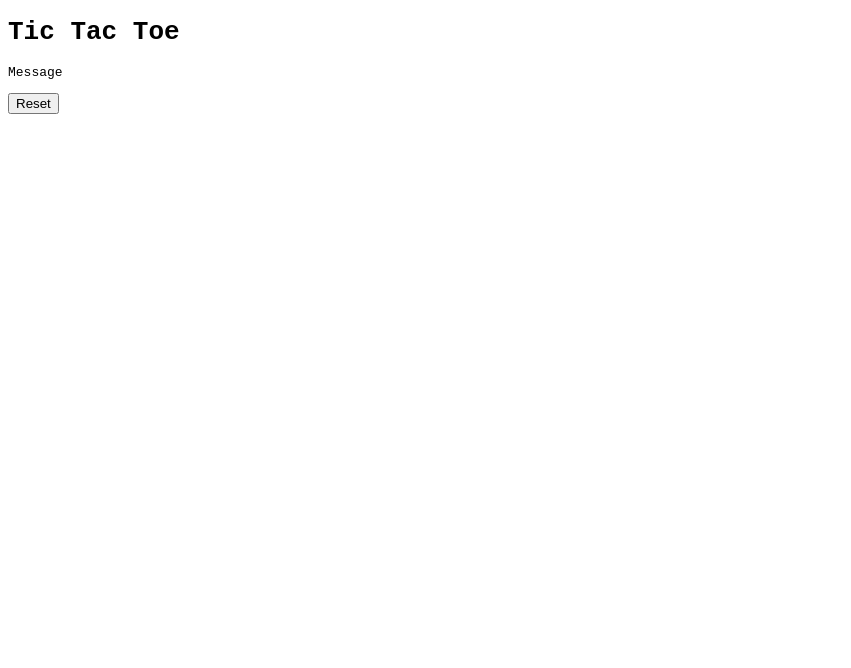
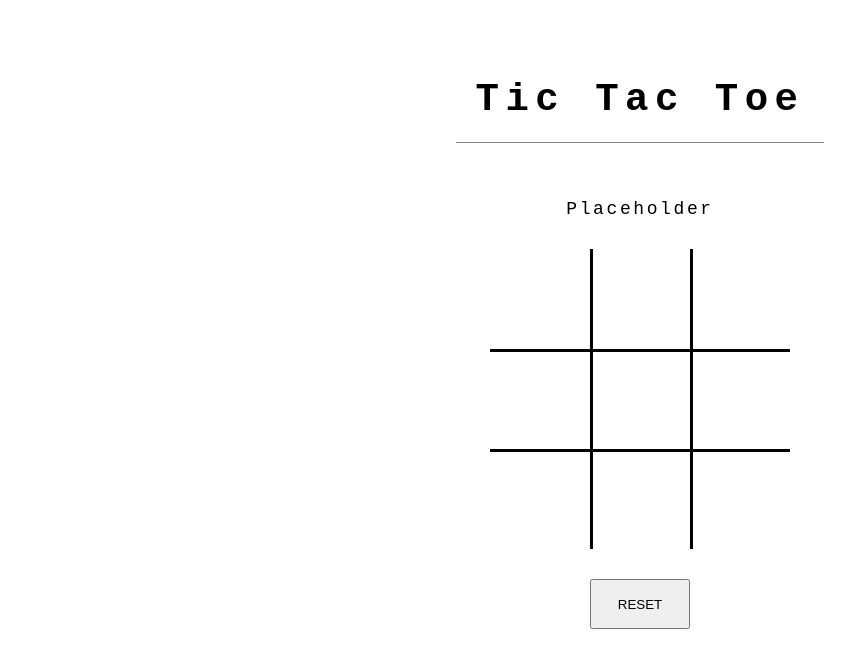
Before and after one commit to mdesanker/tictactoe, a plain HTML site: page index.html in a window 1280 px wide. Shown: the whole page, without its empty margins (0-851 px from the left). Drawn offline with Linux system fonts and the light colour scheme.

Commit message:
feat(css): app styling added with css

```diff
--- a/index.html
+++ b/index.html
@@ -8,8 +8,9 @@
         <link rel="stylesheet" href="style.css" />
     </head>
     <body>
-        <h1>Tic Tac Toe</h1>
-        <p>Message</p>
+        <div class="container">
+            <h1 class="title">Tic Tac Toe</h1>
+            <p class="message">Placeholder</p>
             <div class="board-container">
                 <div class="board-unit" data-index="0"></div>
                 <div class="board-unit" data-index="1"></div>
@@ -21,7 +22,8 @@
                 <div class="board-unit" data-index="7"></div>
                 <div class="board-unit" data-index="8"></div>
             </div>
-        <button type="button">Reset</button>
+            <button type="button" class="reset">Reset</button>
+        </div>
         <script src="script.js"></script>
     </body>
 </html>
--- a/style.css
+++ b/style.css
@@ -2,8 +2,69 @@
 
 /* MAIN CSS */
 html {
-  box-sizing: border-box;
-  padding: 0;
-  margin: 0 auto;
-  font-family: monospace;
+    padding: 0;
+    margin: 0;
+    font-family: monospace;
 }
+body {
+}
+.container {
+    width: 700px;
+    margin: 0 auto;
+    display: flex;
+    flex-direction: column;
+    justify-content: center;
+    align-items: center;
+}
+.title {
+    text-align: center;
+    margin-top: 50px;
+    padding: 20px;
+    font-size: 3rem;
+    letter-spacing: 0.5rem;
+    border-bottom: thin solid gray;
+}
+.message {
+    text-align: center;
+    letter-spacing: 0.2rem;
+    font-size: 18px;
+    margin: 30px;
+}
+.reset {
+    text-transform: uppercase;
+    width: 100px;
+    height: 50px;
+    margin: 30px;
+}
+
+/* BOARD CSS */
+.board-container {
+    width: 300px;
+    height: 300px;
+    display: flex;
+    flex-wrap: wrap;
+}
+.board-unit {
+    width: 100px;
+    height: 100px;
+    box-sizing: border-box;
+}
+.board-unit:nth-child(2),
+.board-unit:nth-child(3),
+.board-unit:nth-child(5),
+.board-unit:nth-child(6),
+.board-unit:nth-child(8),
+.board-unit:nth-child(9) {
+    border-left: 3px solid black;
+}
+.board-unit:nth-child(4),
+.board-unit:nth-child(5),
+.board-unit:nth-child(6),
+.board-unit:nth-child(7),
+.board-unit:nth-child(8),
+.board-unit:nth-child(9) {
+    border-top: 3px solid black;
+}
+.board-unit:hover {
+    background-color: lightgray;
+}
```
Lines whose indentation alone changed are shown as unchanged.
